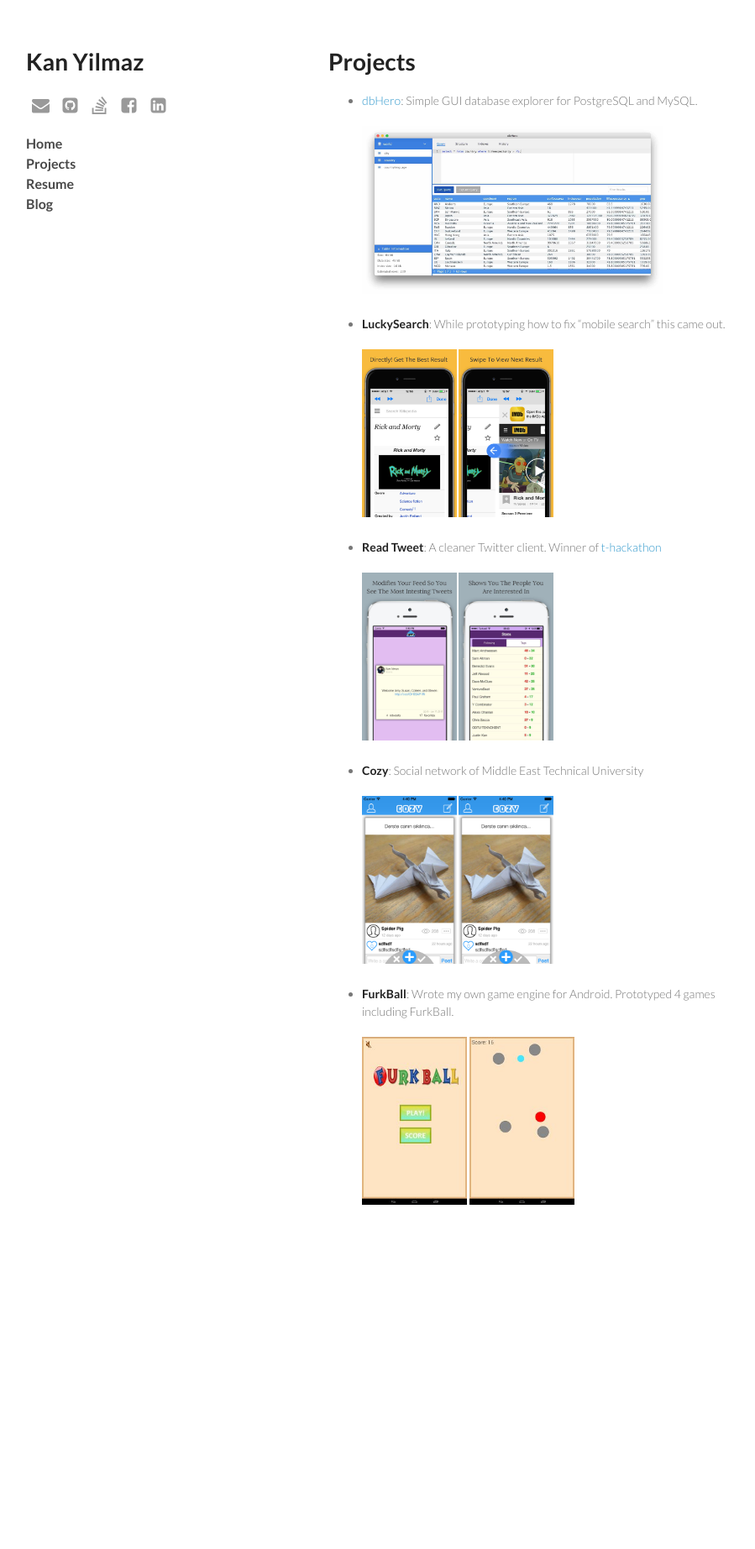
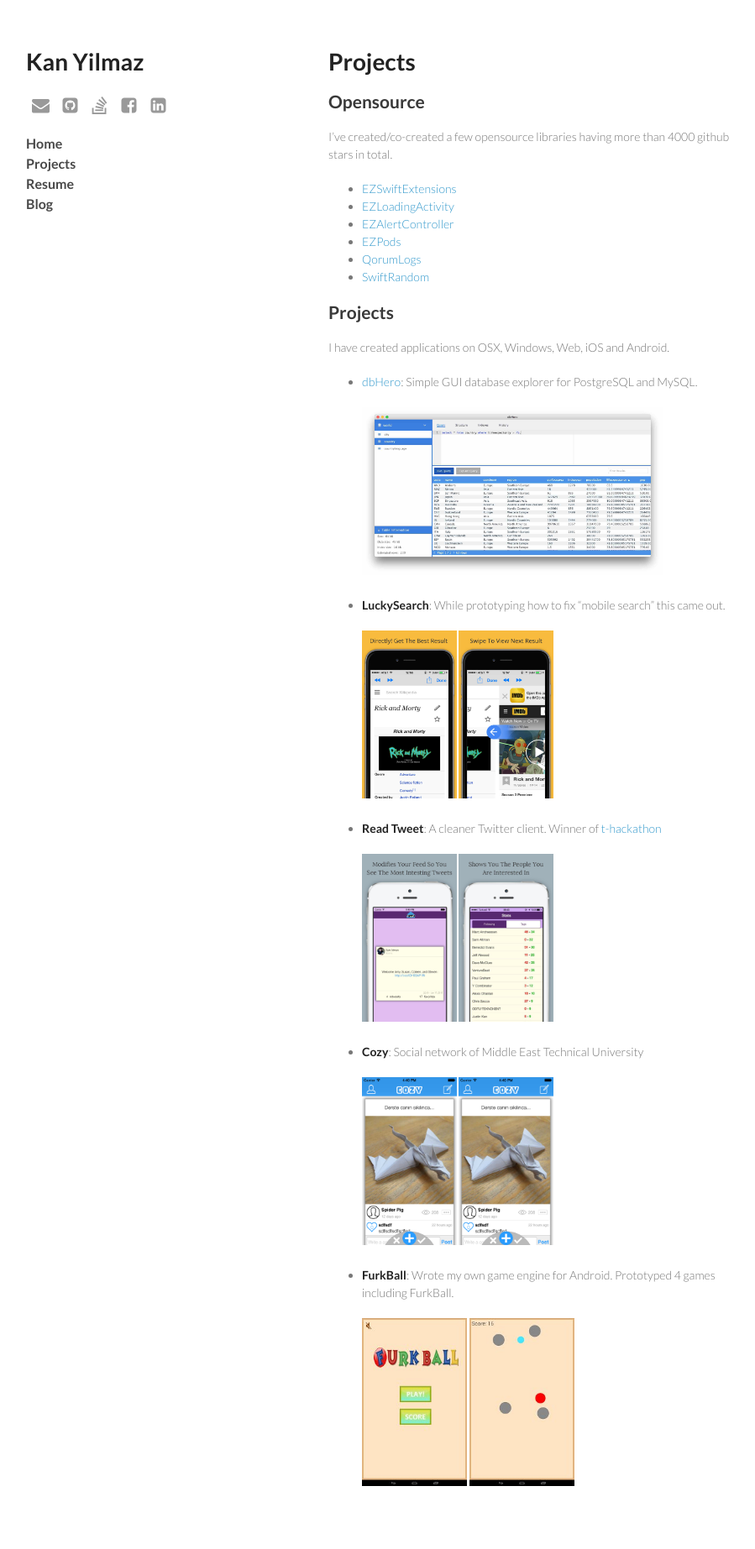
Before and after one commit to thellimist/thellimist.github.io, a Jekyll site: the page built from project/index.html, in a window 1280 px wide. Shown: the whole page at 84% size, without its empty margins (179-1078 px from the left). Built offline with Jekyll 4.4.1, drawn with Linux system fonts in a browser that asks for light colours; nearby versions of some CDN libraries; before the commit the page ends 1510 px from its top, so only the background shows below that.

Commit message:
Update text

```diff
--- a/index.html
+++ b/index.html
@@ -4,7 +4,7 @@ title: thellimist
 ---
 # About
 
-I'm a Software Engineer interested in watching [animes](https://docs.google.com/spreadsheets/d/1maa414tmM5iKOrWWkQ6pWR38OrQhUrZaB-KqHjO9M-w/edit?usp=sharing) and [reading book](https://www.goodreads.com/thellimist) - [2017 Challenge](https://www.goodreads.com/user/year_in_books/2017/44284597).
+I'm a Software Engineer interested in watching [animes](https://docs.google.com/spreadsheets/d/1maa414tmM5iKOrWWkQ6pWR38OrQhUrZaB-KqHjO9M-w/edit?usp=sharing) and [reading books](https://www.goodreads.com/thellimist) - [2017 Challenge](https://www.goodreads.com/user/year_in_books/2017/44284597).
 
 I was a semi-pro League of Legends player. Some of my achievements are:
 
--- a/project/index.html
+++ b/project/index.html
@@ -2,7 +2,22 @@
 layout: default_markdown
 title: thellimist - Projects
 ---
+
 # Projects
+## Opensource
+
+I've created/co-created a few opensource libraries having more than 4000 github stars in total.
+
+* [EZSwiftExtensions](https://github.com/goktugyil/EZSwiftExtensions)
+* [EZLoadingActivity](https://github.com/goktugyil/EZLoadingActivity)
+* [EZAlertController](https://github.com/thellimist/EZAlertController)
+* [EZPods](https://github.com/thellimist/EZPods)
+* [QorumLogs](https://github.com/goktugyil/QorumLogs)
+* [SwiftRandom](https://github.com/thellimist/SwiftRandom)
+
+## Projects
+
+I have created applications on OSX, Windows, Web, iOS and Android.
 
 * **[dbHero](https://dbheroapp.com/)**: Simple GUI database explorer for PostgreSQL and MySQL.
 
```
